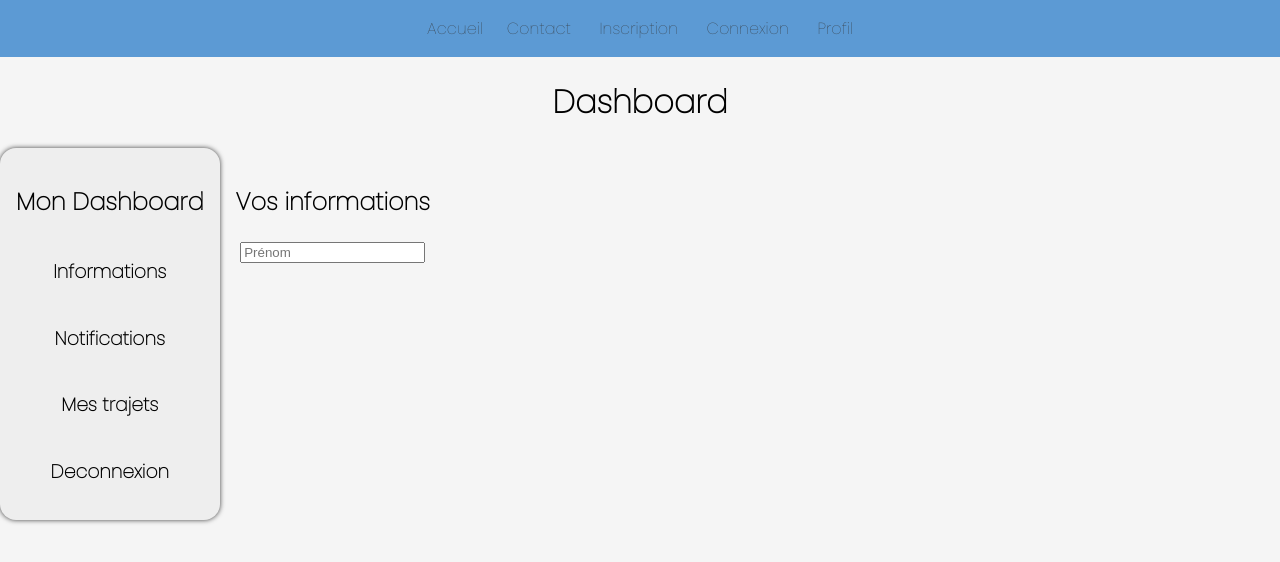
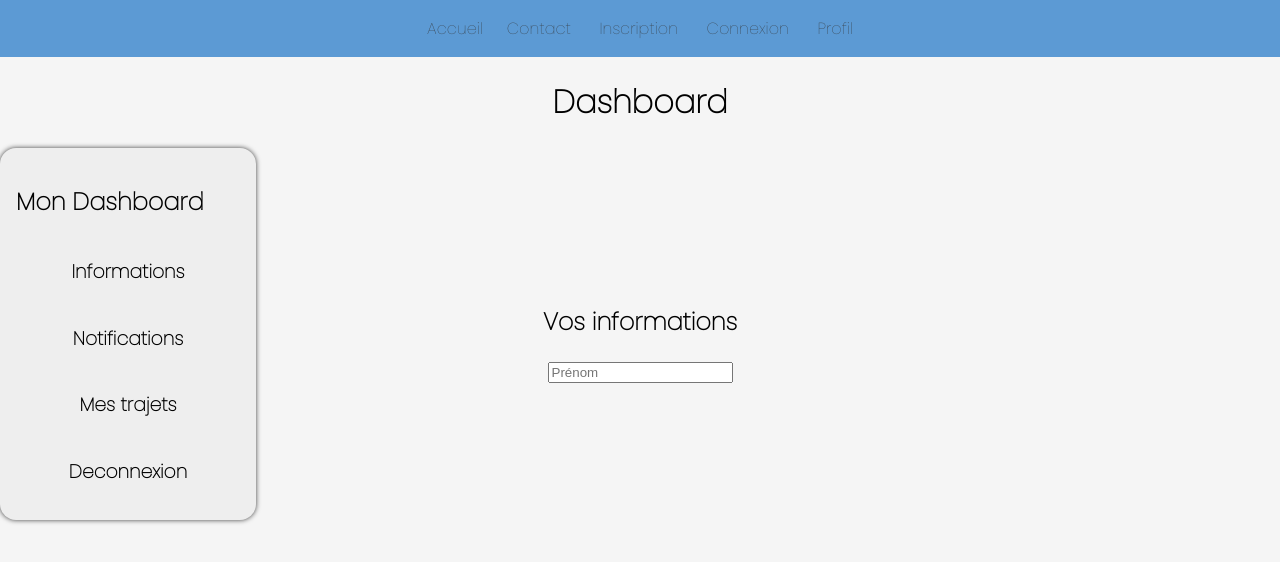
Before and after one commit to ThomasCast3/projet-web, a Vue app in the folder vuejs3-projetweb/: page /Profil in a window 1280 px wide. Shown: the top 562 px of the page. Built offline with nearby package versions, Linux system fonts and the light colour scheme; no server answers.

Commit message:
Changement de mdp
Page qui va permettre un changement de changement dans la base de donnee

```diff
--- /dev/null
+++ b/vuejs3-projetweb/src/components/ChangerMdp.vue
@@ -0,0 +1,29 @@
+<template>
+  <!-- <l-map style="height: 300px" :zoom="zoom" :center="center">
+    <l-tile-layer :url="url" :attribution="attribution"></l-tile-layer>
+    <l-marker :lat-lng="markerLatLng"></l-marker>
+  </l-map> -->
+  <p> ooooo</p>
+</template>
+
+<script>
+// import {LMap, LTileLayer, LMarker} from 'vue2-leaflet';
+
+// export default {
+//   components: {
+//     LMap,
+//     LTileLayer,
+//     LMarker
+//   },
+//   data () {
+//     return {
+//       url: 'https://{s}.tile.openstreetmap.org/{z}/{x}/{y}.png',
+//       attribution:
+//         '&copy; <a target="_blank" href="http://osm.org/copyright">OpenStreetMap</a> contributors',
+//       zoom: 15,
+//       center: [51.505, -0.159],
+//       markerLatLng: [51.504, -0.159]
+//     };
+//   }
+// }
+</script>
--- a/vuejs3-projetweb/src/router/index.js
+++ b/vuejs3-projetweb/src/router/index.js
@@ -6,6 +6,8 @@ import Contact from "../views/Contact.vue";
 import Profil from "../views/Profil.vue";
 import Users from "../views/Profil.vue";
 import Notifications from "../components/ProfilNotif.vue";
+import ChangerMotDePasse from "../components/ChangerMdp.vue";
+
 const routes = [
   {
     path: "/",
@@ -42,6 +44,11 @@ const routes = [
     name: "Notifications",
     component: Notifications,
   },
+  {
+    path: "/ChangerMotDePasse",
+    name: "ChangerMotDePasse",
+    component: ChangerMotDePasse,
+  },
 ];
 
 const router = createRouter({
--- a/vuejs3-projetweb/src/views/Profil.vue
+++ b/vuejs3-projetweb/src/views/Profil.vue
@@ -7,6 +7,7 @@
         </div>
       </div>
       <div class="dashboard">
+        <div class="dashboard-left">
           <div class="dashboard-navbar">
             <div class="dashboard-navbar-title">
               <h2>Mon Dashboard</h2>
@@ -34,8 +35,11 @@
               </div>
             </div>
           </div>
+        </div>
+        <div class="dashboard-right">
           <div class="informations">
             <Info />
+          </div>
         </div>
       </div>
     </div>
@@ -61,6 +65,7 @@ export default {
     };
   },
   methods: {
+
   },
   computed: {},
 };
@@ -73,6 +78,13 @@ export default {
 .dashboard {
   display: flex;
   flex-direction: row;
+  align-items: center;
+}
+.dashboard-left {
+  width: 20%;
+}
+.dashboard-right {
+    width: 60%;
 }
 .dashboard-header-title {
   display: flex;
@@ -107,6 +119,7 @@ export default {
   padding-left: 1em;
   padding-right: 1em;
   cursor: pointer;
+  color: white;
 }
 .dashboard-navbar-infos-item-title:hover {
   background-color: #5c9ad4;
@@ -115,5 +128,6 @@ export default {
   padding-left: 1em;
   padding-right: 1em;
   cursor: pointer;
+  color: white;
 }
 </style>
```
Lines whose indentation alone changed are shown as unchanged.
